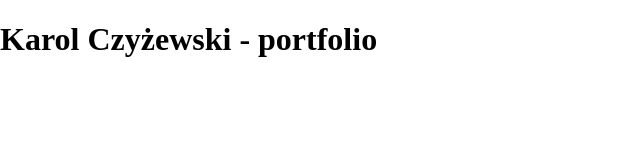
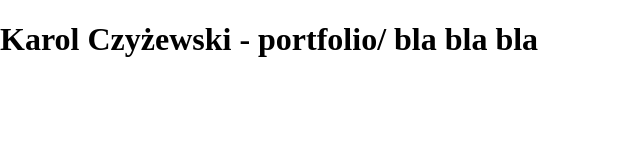
Before and after one commit to Karol-Czyzewski/Karol-Czyzewski.github.io, a website: page src/content/index.html in a window 1280 px wide. Shown: the whole page, without its empty margins (0-640 px from the left). Drawn offline with nearby package versions, Linux system fonts and the light colour scheme; files that its build step writes are made by us from their sources.

Commit message:
fix deploy

```diff
--- a/package.json
+++ b/package.json
@@ -27,7 +27,7 @@
     "autoprefixer": "^9.5.1",
     "babel-loader": "^8.0.6",
     "browser-sync": "^2.26.7",
-    "gh-pages": "^2.0.1",
+    "gh-pages": "^2.1.1",
     "gulp": "^4.0.1",
     "gulp-autoprefixer": "^6.1.0",
     "gulp-babel": "^8.0.0",
--- a/src/content/index.html
+++ b/src/content/index.html
@@ -19,7 +19,7 @@
     <link rel="stylesheet" href="css/main.css" />
   </head>
   <body>
-    <h1>Karol Czyżewski - portfolio</h1>
+    <h1>Karol Czyżewski - portfolio/ bla bla bla</h1>
 
     <script src="js/main.js"></script>
   </body>
```
Also changed, not shown: 1 other file.
